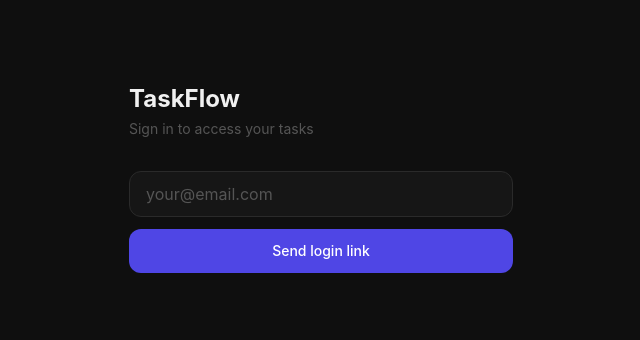
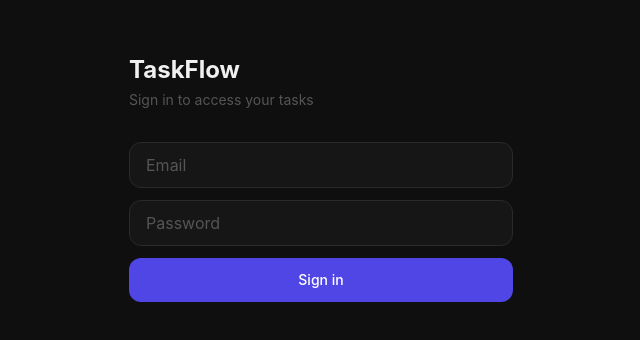
Before and after one commit to orzigelboim/taskflow, a React (Vite) app: page /taskflow/settings in a window 1280 px wide. Shown: the part 222-562 px from the top of the page, without its empty margins (319-959 px from the left). Built offline with nearby package versions, Linux system fonts and the light colour scheme; no server answers.

Commit message:
Switch to email/password auth for iOS PWA compatibility

```diff
--- a/src/components/Login.jsx
+++ b/src/components/Login.jsx
@@ -3,7 +3,7 @@ import { supabase } from '../lib/supabase'
 
 export default function Login() {
   const [email, setEmail] = useState('')
-  const [sent, setSent] = useState(false)
+  const [password, setPassword] = useState('')
   const [loading, setLoading] = useState(false)
   const [error, setError] = useState(null)
 
@@ -11,13 +11,9 @@ export default function Login() {
     e.preventDefault()
     setLoading(true)
     setError(null)
-    const { error } = await supabase.auth.signInWithOtp({
-      email,
-      options: { emailRedirectTo: 'https://orzigelboim.github.io/taskflow/' }
-    })
+    const { error } = await supabase.auth.signInWithPassword({ email, password })
     setLoading(false)
-    if (error) setError(error.message)
-    else setSent(true)
+    if (error) setError('Invalid email or password')
   }
 
   return (
@@ -26,21 +22,21 @@ export default function Login() {
         <h1 className="text-2xl font-bold text-tx-primary mb-1">TaskFlow</h1>
         <p className="text-tx-muted text-sm mb-8">Sign in to access your tasks</p>
 
-        {sent ? (
-          <div className="bg-bg-card border border-border rounded-2xl p-6 text-center">
-            <p className="text-tx-primary font-medium">Check your email</p>
-            <p className="text-tx-muted text-sm mt-2">
-              We sent a login link to <span className="text-tx-primary">{email}</span>
-            </p>
-          </div>
-        ) : (
         <form onSubmit={handleSubmit} className="flex flex-col gap-3">
           <input
             type="email"
             required
-              placeholder="your@email.com"
+            placeholder="Email"
             value={email}
             onChange={e => setEmail(e.target.value)}
+            className="bg-bg-card border border-border rounded-xl px-4 py-3 text-tx-primary placeholder-tx-muted outline-none focus:border-indigo-500 transition-colors text-sm"
+          />
+          <input
+            type="password"
+            required
+            placeholder="Password"
+            value={password}
+            onChange={e => setPassword(e.target.value)}
             className="bg-bg-card border border-border rounded-xl px-4 py-3 text-tx-primary placeholder-tx-muted outline-none focus:border-indigo-500 transition-colors text-sm"
           />
           {error && <p className="text-red-400 text-xs px-1">{error}</p>}
@@ -49,10 +45,9 @@ export default function Login() {
             disabled={loading}
             className="bg-indigo-600 hover:bg-indigo-500 text-white font-medium py-3 rounded-xl transition-colors disabled:opacity-50 text-sm"
           >
-              {loading ? 'Sending…' : 'Send login link'}
+            {loading ? 'Signing in…' : 'Sign in'}
           </button>
         </form>
-        )}
       </div>
     </div>
   )
```
Lines whose indentation alone changed are shown as unchanged.
